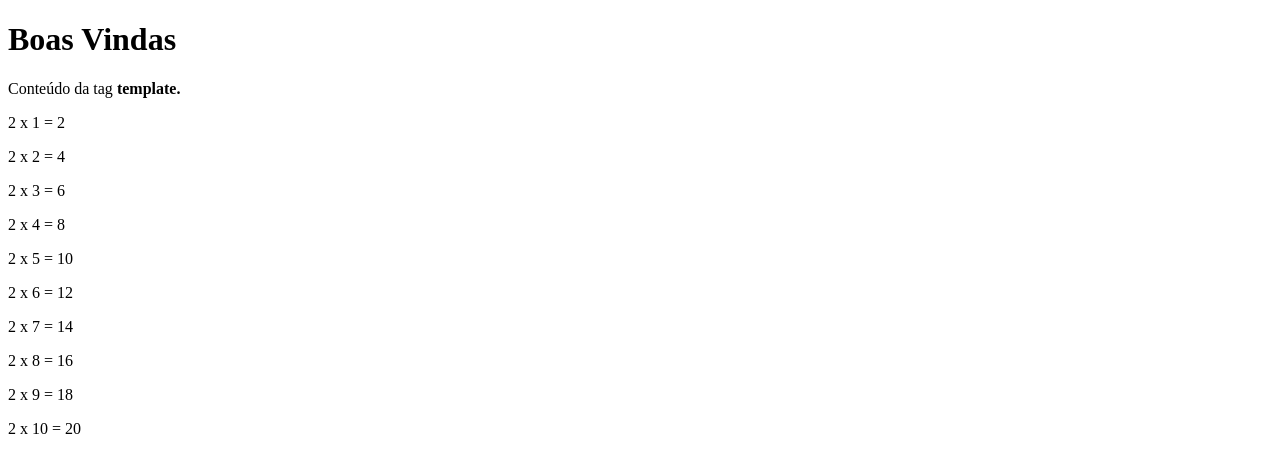
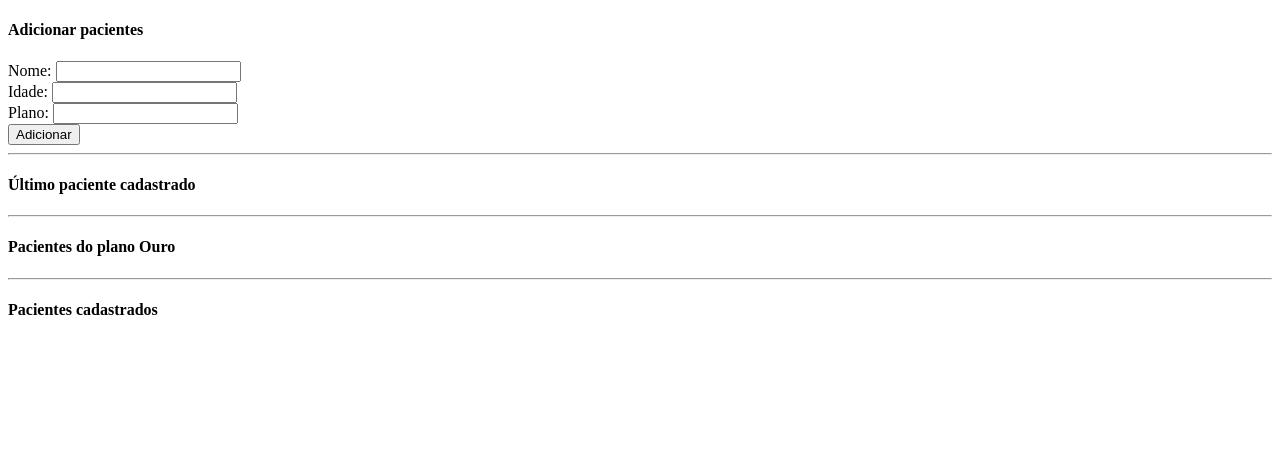
Before and after one commit to redersonrodrigues/vuejs-iniciantes, a plain HTML site: page index.html in a window 1280 px wide. Drawn offline with Linux system fonts and the light colour scheme.

```diff
--- a/index.html
+++ b/index.html
@@ -1,6 +1,5 @@
 <!DOCTYPE html>
 <html lang="en">
-
 <head>
     <meta charset="UTF-8">
     <meta http-equiv="X-UA-Compatible" content="IE=edge">
@@ -10,33 +9,47 @@
     <style>
     </style>
 </head>
+<body>
+    <div id="app">
+        <h4>Adicionar pacientes</h4>
+        <span>Nome: </span><input type="text" id="inputNome"><br>
+        <span>Idade: </span><input type="text" id="inputIdade"><br>
+        <span>Plano: </span><input type="text" id="inputPlano"><br>
+        <button @click="adicionarPaciente()">Adicionar</button>
+        <hr>
+        <h4>Último paciente cadastrado</h4>
+        <p v-if="pacientes.length > 0">
+            Paciente {{ pacientes[pacientes.length - 1].nome }},
+            idade {{ pacientes[pacientes.length - 1].idade }},
+            plano {{ pacientes[pacientes.length - 1].plano }}
+        </p>
+        <hr>
+        <h4>Pacientes do plano Ouro</h4>
+        <p v-for="p in pacientes">{{ p.plano == 'Ouro' ? p.nome : '' }}</p>
+        <hr>
 
-<body>
-
-    <div id="app">
-        <template v-if="saudacao">
-            <h1>Boas Vindas</h1>
-            <p>Conteúdo da tag <strong>template.</strong></p>
-        </template>
-
-        <template v-for="n in 10">
-            <p>2 x {{n}} = {{ n*2 }}</p>
-        </template>
-
+        <h4>Pacientes cadastrados</h4>
+        <p v-for="p in pacientes">{{p.nome}}</p>
     </div>
 
     <script>
+
         const vm = new Vue({
             el: '#app',
             data: {
-                saudacao: true
-             },
-            methods: {}
+                pacientes: []
+            },
+            methods: {
+                adicionarPaciente() {
+                    this.pacientes.push({
+                        nome: inputNome.value,
+                        idade: inputIdade.value,
+                        plano: inputPlano.value
+                    })
+                }
+            }
         })
 
     </script>
-
-
 </body>
-
 </html>
```
